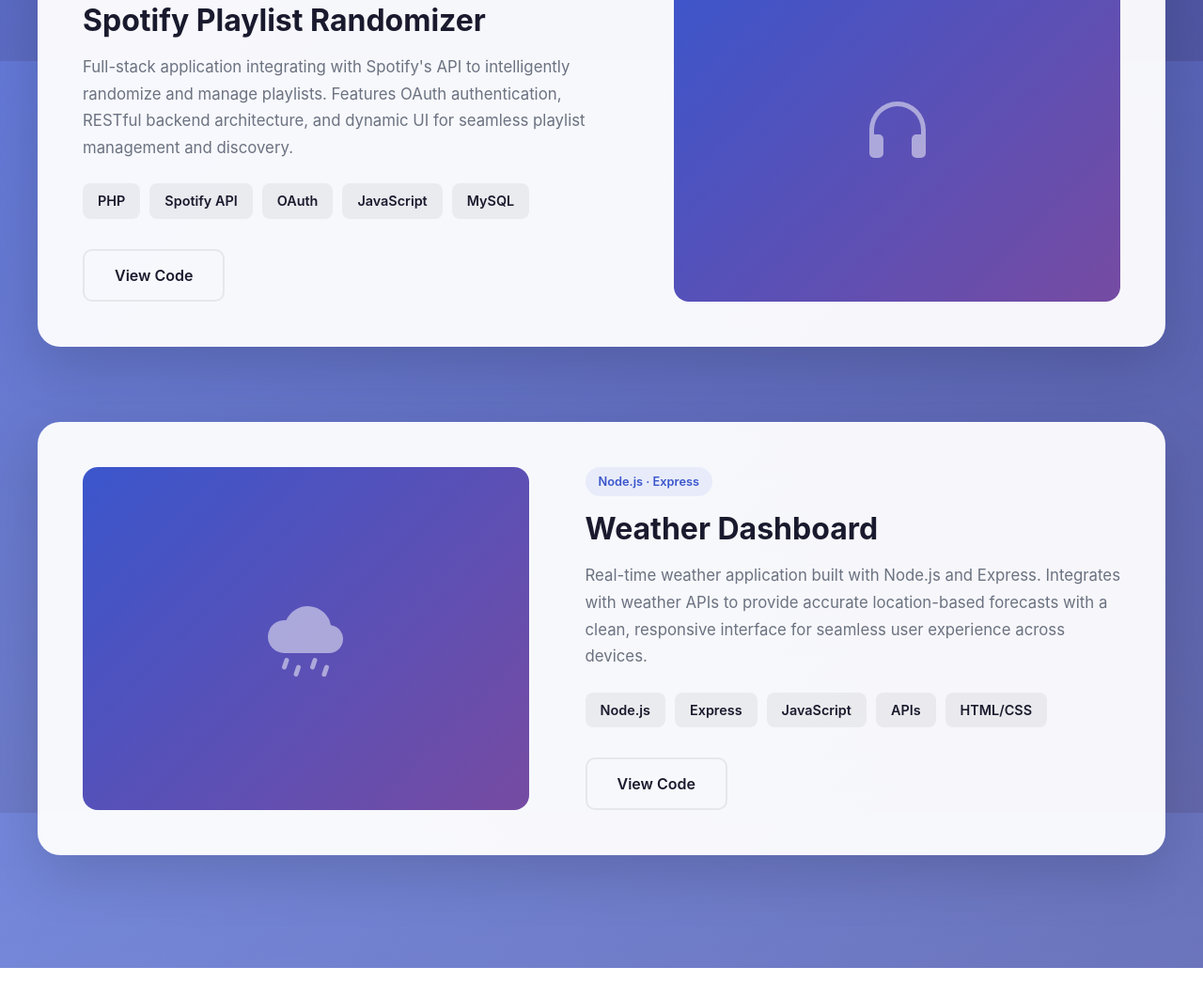
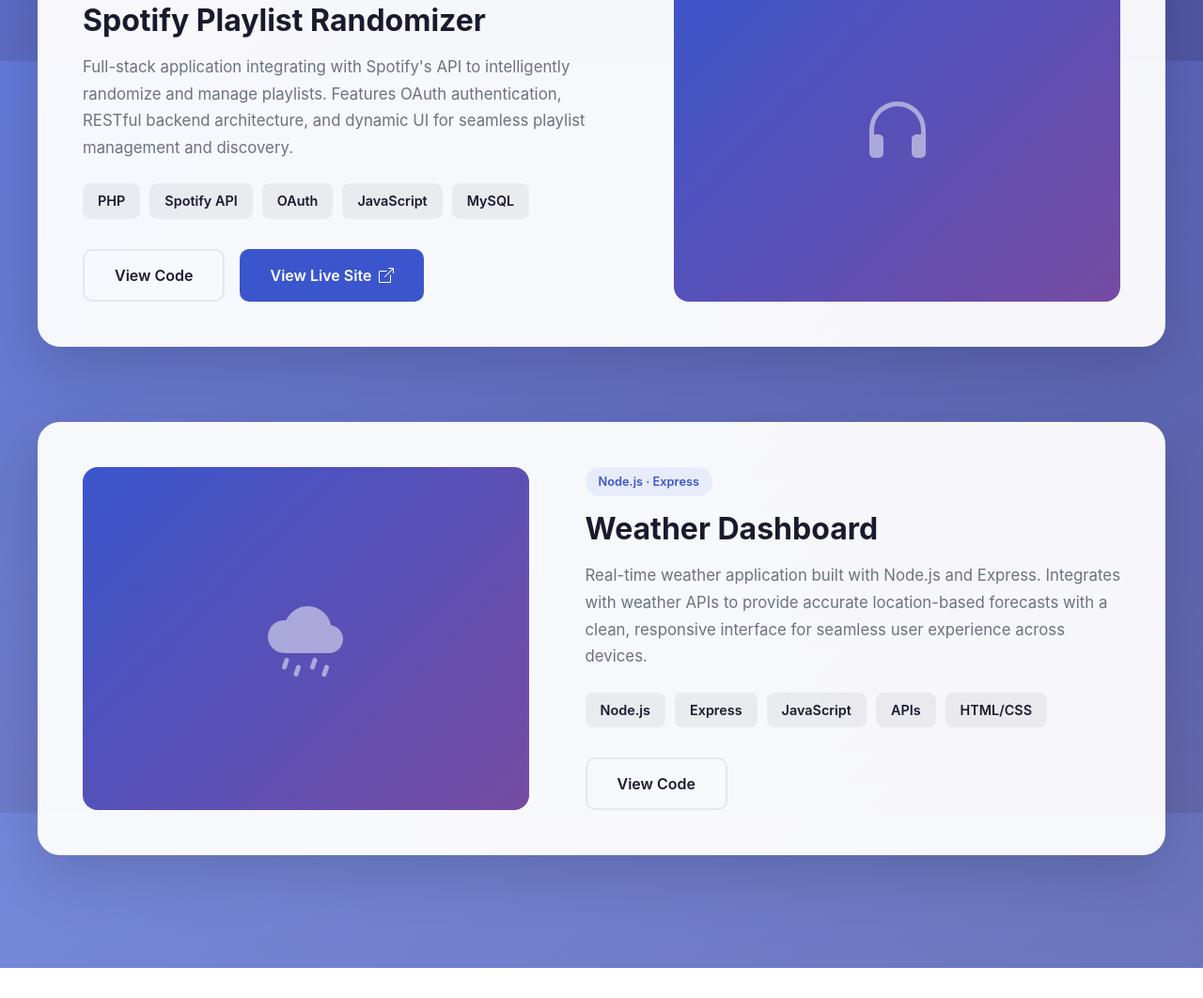
Before and after one commit to Feashliaa/feashliaa.github.io, a plain HTML site: page index.html in a window 1280 px wide. Shown: the part 1535-2597 px from the top of the page at 94% size. Drawn offline with nearby package versions, Linux system fonts and the light colour scheme.

Commit message:
Update index.html
added the link to the hosted version of the spotify randomizer application

```diff
--- a/index.html
+++ b/index.html
@@ -162,6 +162,17 @@
                             class="btn-project-secondary">
                             View Code
                         </a>
+                        <a href="https://spotify-playlist-randomizer.onrender.com" target="_blank"
+                            class="btn-project-primary">
+                            View Live Site
+                            <svg xmlns="http://www.w3.org/2000/svg" width="16" height="16" fill="currentColor"
+                                viewBox="0 0 16 16">
+                                <path fill-rule="evenodd"
+                                    d="M8.636 3.5a.5.5 0 0 0-.5-.5H1.5A1.5 1.5 0 0 0 0 4.5v10A1.5 1.5 0 0 0 1.5 16h10a1.5 1.5 0 0 0 1.5-1.5V7.864a.5.5 0 0 0-1 0V14.5a.5.5 0 0 1-.5.5h-10a.5.5 0 0 1-.5-.5v-10a.5.5 0 0 1 .5-.5h6.636a.5.5 0 0 0 .5-.5z" />
+                                <path fill-rule="evenodd"
+                                    d="M16 .5a.5.5 0 0 0-.5-.5h-5a.5.5 0 0 0 0 1h3.793L6.146 9.146a.5.5 0 1 0 .708.708L15 1.707V5.5a.5.5 0 0 0 1 0v-5z" />
+                            </svg>
+                        </a>
                     </div>
                 </div>
             </div>
```
